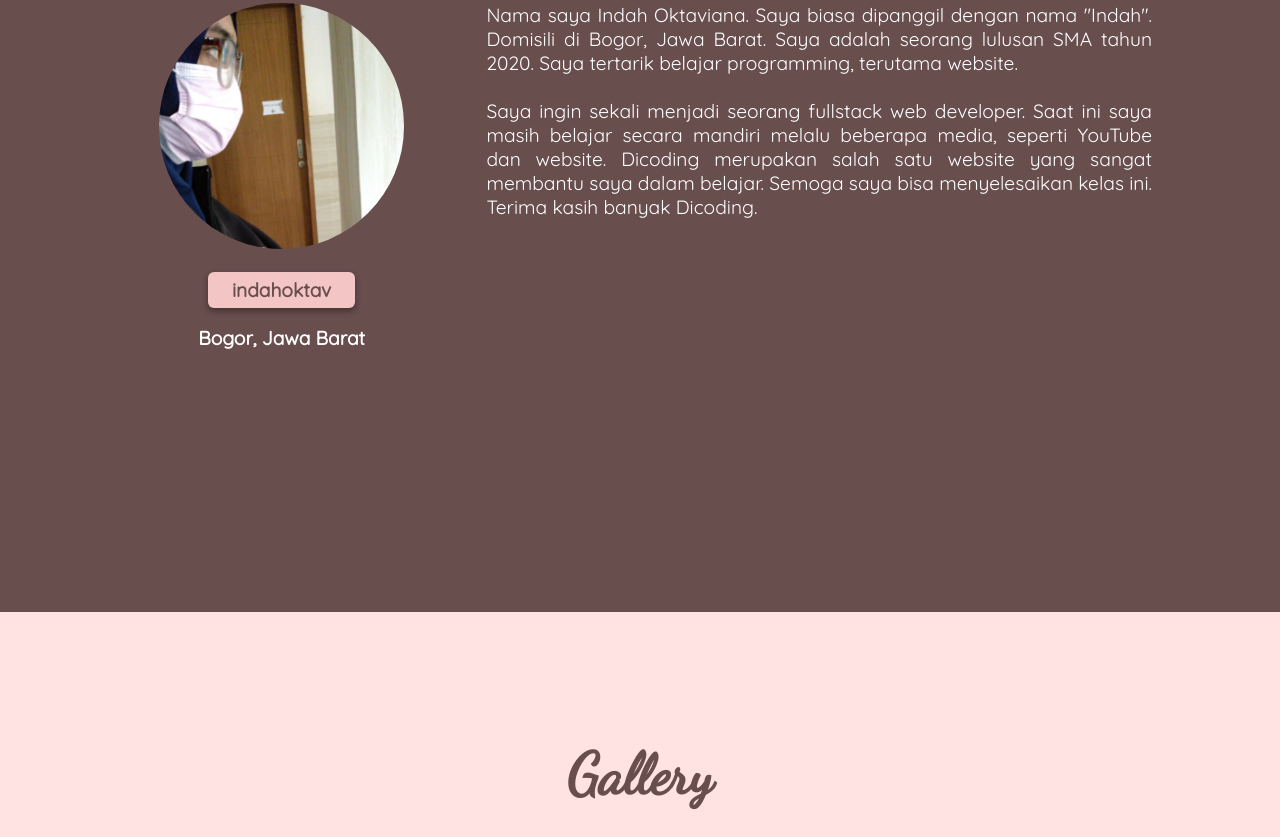
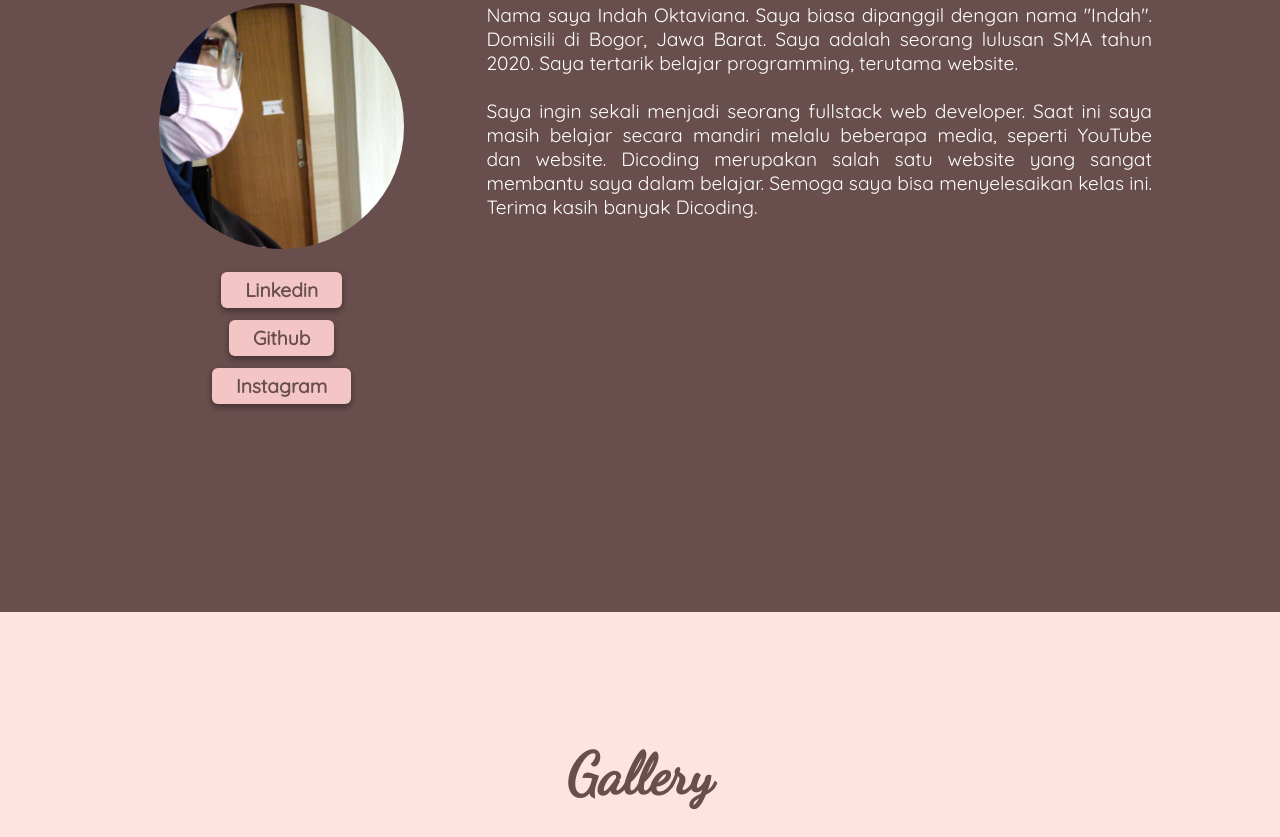
Before and after one commit to oktvindh/myportfolio, a plain HTML site: page index.html in a window 1280 px wide. Shown: the part 1044-1881 px from the top of the page. Drawn offline with Linux system fonts and the light colour scheme.

Commit message:
menambahkan-link-portofolio

```diff
--- a/index.html
+++ b/index.html
@@ -48,9 +48,13 @@
             <img src="images/indah.jpeg" style="border-radius: 50%;" alt="" />
             <p>
               <br>
-              <h4><a href="https://www.dicoding.com/users/indahoktav" target="_blank" class="button" style="color: var(--main-bg-color);">indahoktav</a></h4>
+              <h4><a href="https://www.linkedin.com/in/indah-oktaviana-431845205/" target="_blank" class="button" style="color: var(--main-bg-color);">Linkedin</a></h4>
               <br>
-              <h4>Bogor, Jawa Barat</h4>
+              <h4><a href="https://github.com/oktvindh" target="_blank" class="button" style="color: var(--main-bg-color);">Github</a></h4>
+              <br>
+              <h4><a href="https://www.instagram.com/oktvindh_/" target="_blank" class="button" style="color: var(--main-bg-color);">Instagram</a></h4>
+              <br>
+              <!-- <h4>Bogor, Jawa Barat</h4> -->
             </p>
           </aside>
           <article class="about-article container">
@@ -61,7 +65,7 @@
             </p>
             <br/>
             <p>
-              Saya ingin sekali menjadi seorang fullstack web developer. Saat ini saya masih belajar secara mandiri melalu beberapa media, seperti YouTube dan website. Dicoding merupakan salah satu website yang sangat membantu saya dalam belajar. Semoga saya bisa menyelesaikan kelas ini. Terima kasih banyak <a  href="https://www.dicoding.com/" target="_blank">Dicoding</a>.
+              Saya ingin sekali menjadi seorang fullstack web developer. Saat ini saya masih belajar secara mandiri melalu beberapa media, seperti YouTube dan website. Dicoding merupakan salah satu website yang sangat membantu saya dalam belajar. Semoga saya bisa menyelesaikan kelas ini. Terima kasih banyak <a  href="https://www.dicoding.com/users/indahoktav" target="_blank">Dicoding</a>.
             </p>
           </article>
         </div>
```
